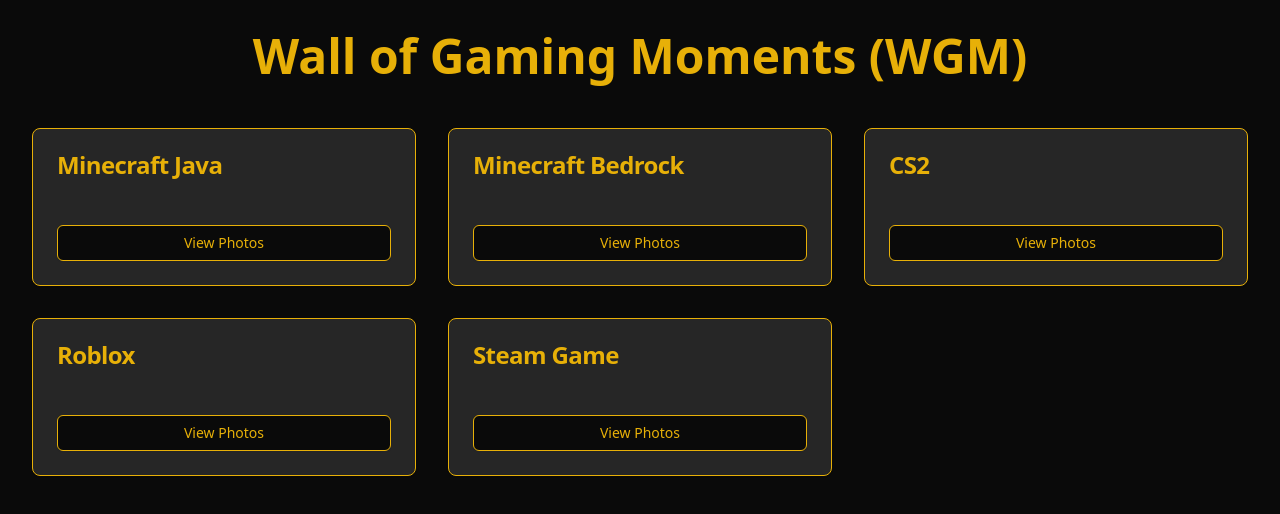
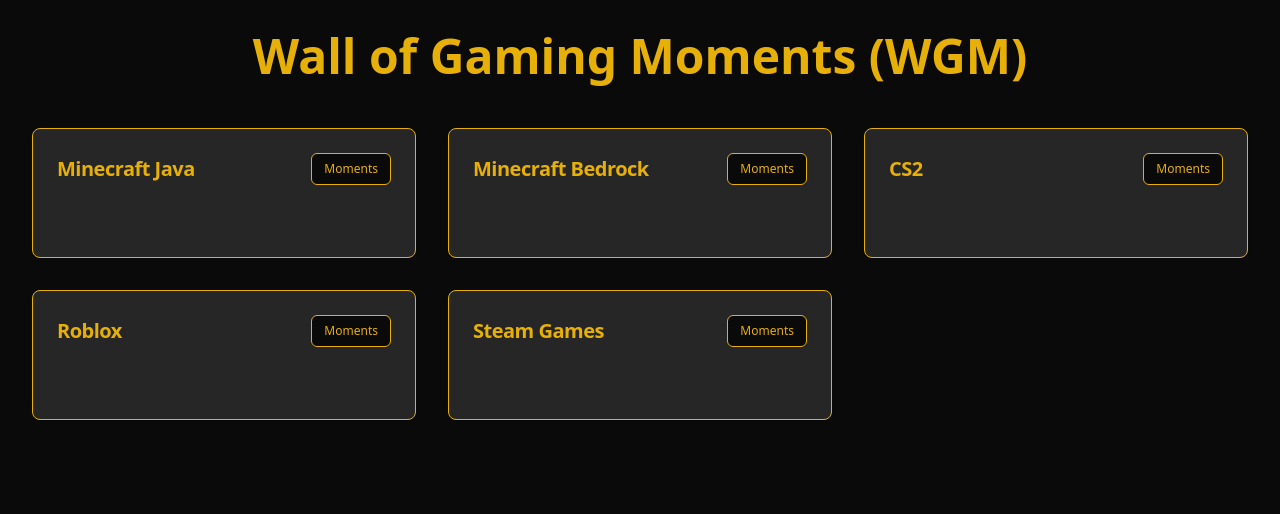
Before and after one commit to blink-new/wall-of-friends-d4pgifyy, a React (Vite) app: page / in a window 1280 px wide. Shown: the top 514 px of the page. Built offline with nearby package versions, Linux system fonts and the light colour scheme.

Commit message:
feat: Update game names and button styling
- Changed 'Steam Game' to 'Steam Games'.
- Made the 'View Photos' button smaller and renamed it to 'Moments'.
- Repositioned the 'Moments' button next to the game name in the card header.

```diff
--- a/src/App.tsx
+++ b/src/App.tsx
@@ -7,7 +7,7 @@
   { name: 'Minecraft Bedrock', images: ['/placeholder.svg', '/placeholder.svg'] },
   { name: 'CS2', images: ['/placeholder.svg', '/placeholder.svg'] },
   { name: 'Roblox', images: ['/placeholder.svg', '/placeholder.svg'] },
-  { name: 'Steam Game', images: ['/placeholder.svg', '/placeholder.svg'] },
+  { name: 'Steam Games', images: ['/placeholder.svg', '/placeholder.svg'] },
 ];
 
 function App() {
@@ -19,20 +19,17 @@
       <main className="grid grid-cols-1 sm:grid-cols-2 md:grid-cols-3 gap-8">
         {games.map((game) => (
           <Card key={game.name} className="bg-secondary border-primary">
-            <CardHeader>
-              <CardTitle className="text-primary">{game.name}</CardTitle>
-            </CardHeader>
-            <CardContent />
-            <CardFooter>
+            <CardHeader className="flex flex-row items-center justify-between space-y-0 p-6">
+              <CardTitle className="text-primary text-xl">{game.name}</CardTitle>
               <Dialog>
                 <DialogTrigger asChild>
-                  <Button variant="outline" className="w-full text-primary border-primary hover:bg-primary hover:text-secondary">
-                    View Photos
+                  <Button variant="outline" size="sm" className="text-primary border-primary hover:bg-primary hover:text-secondary">
+                    Moments
                   </Button>
                 </DialogTrigger>
                 <DialogContent className="bg-secondary text-foreground">
                   <DialogHeader>
-                    <DialogTitle className="text-primary">Photos with {game.name}</DialogTitle>
+                    <DialogTitle className="text-primary">Moments from {game.name}</DialogTitle>
                   </DialogHeader>
                   <div className="grid grid-cols-2 gap-4 mt-4">
                     {game.images.map((image, index) => (
@@ -41,6 +38,9 @@
                   </div>
                 </DialogContent>
               </Dialog>
+            </CardHeader>
+            <CardContent />
+            <CardFooter>
             </CardFooter>
           </Card>
         ))}
```
